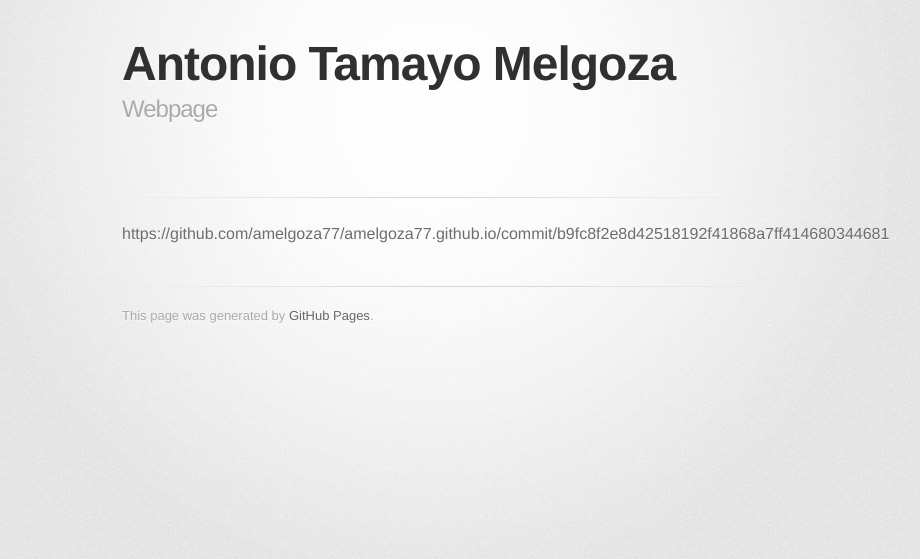
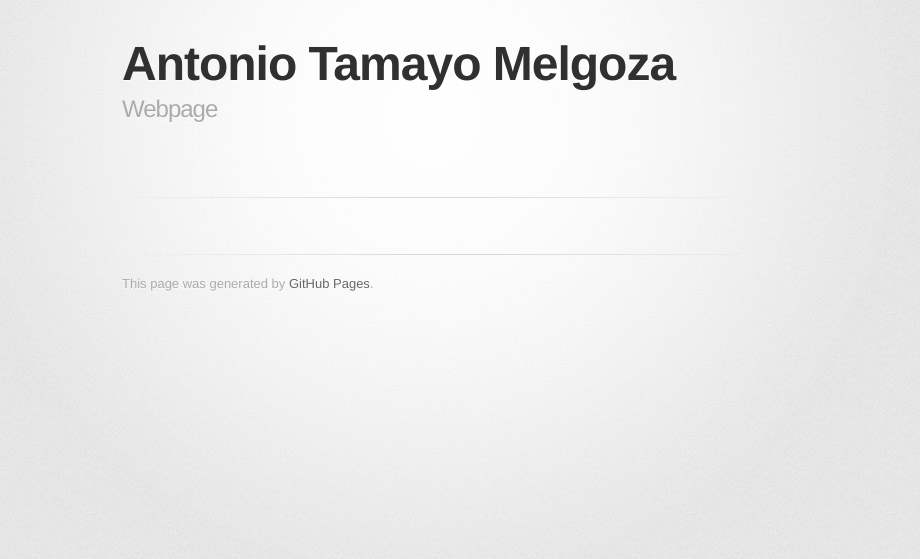
Before and after one commit to amelgoza77/amelgoza77.github.io, a Jekyll site: the page built from index.md, in a window 1280 px wide. Shown: the top 559 px of the page, without its empty margins (208-1128 px from the left). Built offline with Jekyll 4.4.1, drawn with Linux system fonts in a browser that asks for light colours; some web fonts are replaced; our own code applies the rules of GitHub Pages for plain Markdown files; part of the change alters nothing that is shown.

Commit message:
Update index.md

```diff
--- a/index.md
+++ b/index.md
@@ -2,6 +2,3 @@
 title: Antonio Tamayo Melgoza
 description: Webpage
 ---
-
-
-https://github.com/amelgoza77/amelgoza77.github.io/commit/b9fc8f2e8d42518192f41868a7ff414680344681
```
